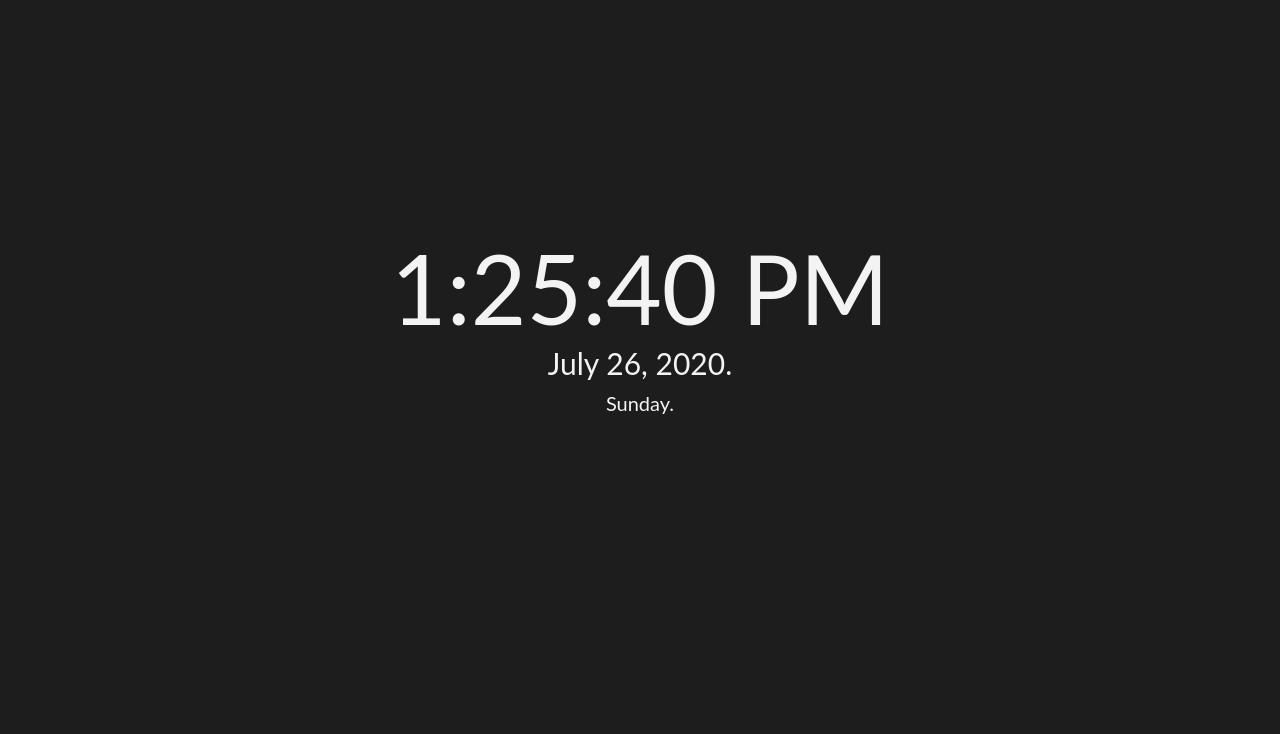
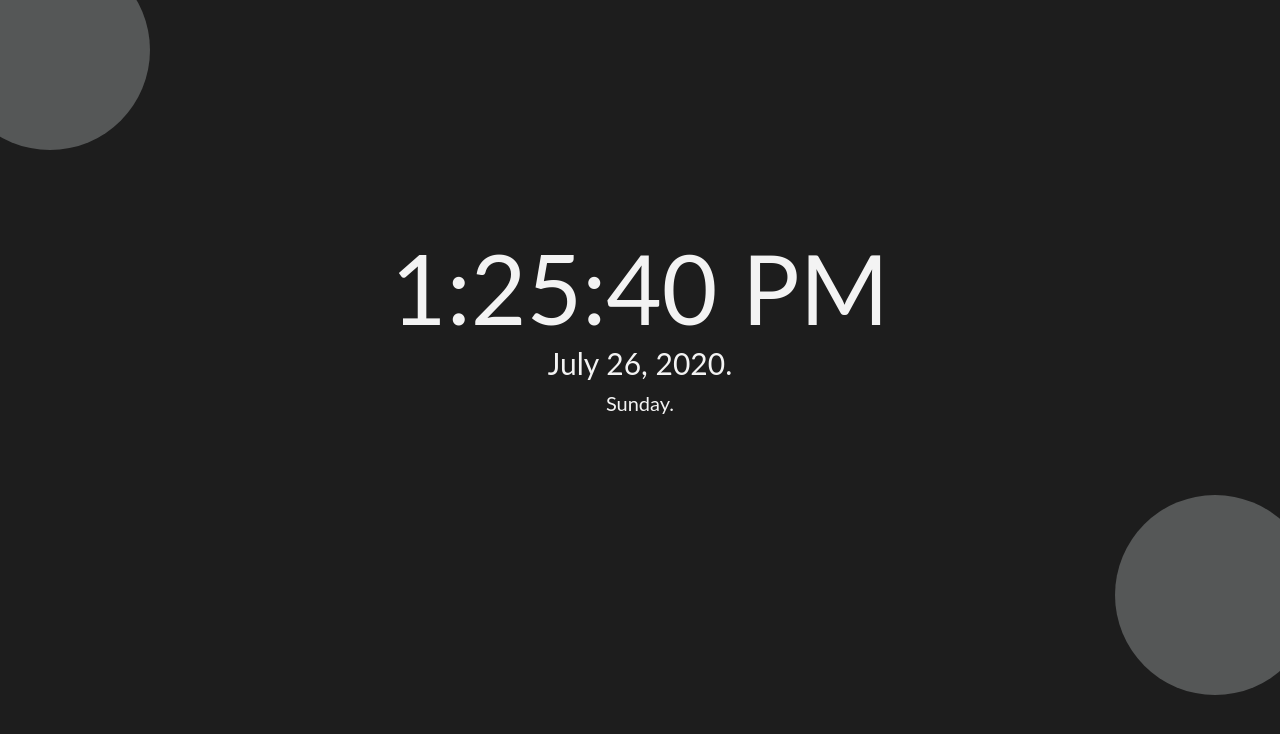
Before and after one commit to doniwirawan/web-clock, a website: page src/index.html in a window 1280 px wide. Drawn offline with nearby package versions, Linux system fonts and the light colour scheme.

Commit message:
adding some decoration to clock

```diff
--- a/src/index.html
+++ b/src/index.html
@@ -32,13 +32,30 @@
 			font-size: 20px;
 			margin-top: 10px;
 		}
+		.decoration1,.decoration2{
+			position: fixed;
+			width: 200px;
+			height: 200px;
+			border-radius: 50%;
+			background-color: rgb(85, 87, 87);
+		}
+		.decoration1{
+			top: -50px;
+			left: -50px;
+		}
+		.decoration2{
+			top: 495px;
+			right: -35px;
+		}
     </style>
     <body>
         <div class="clock">
             <span class="time"></span>
             <span class="date"></span>
             <span class="day"></span>
-        </div>
+		</div>
+		<div class="decoration1"></div>
+		<div class="decoration2"></div>
 
         <script src="../node_modules/moment/moment.js"></script>
         <script src="../node_modules/jquery/dist/jquery.min.js"></script>
```
